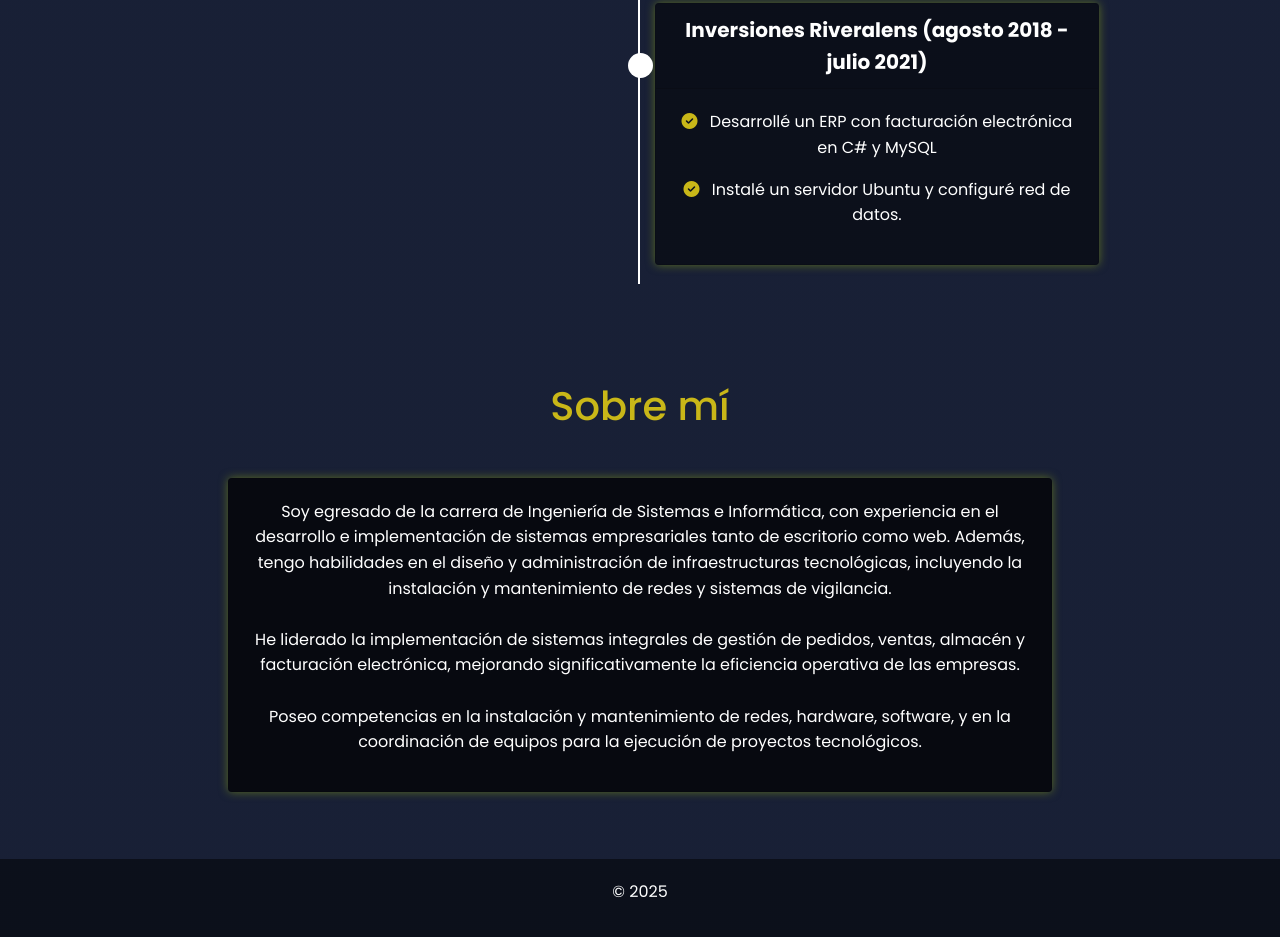
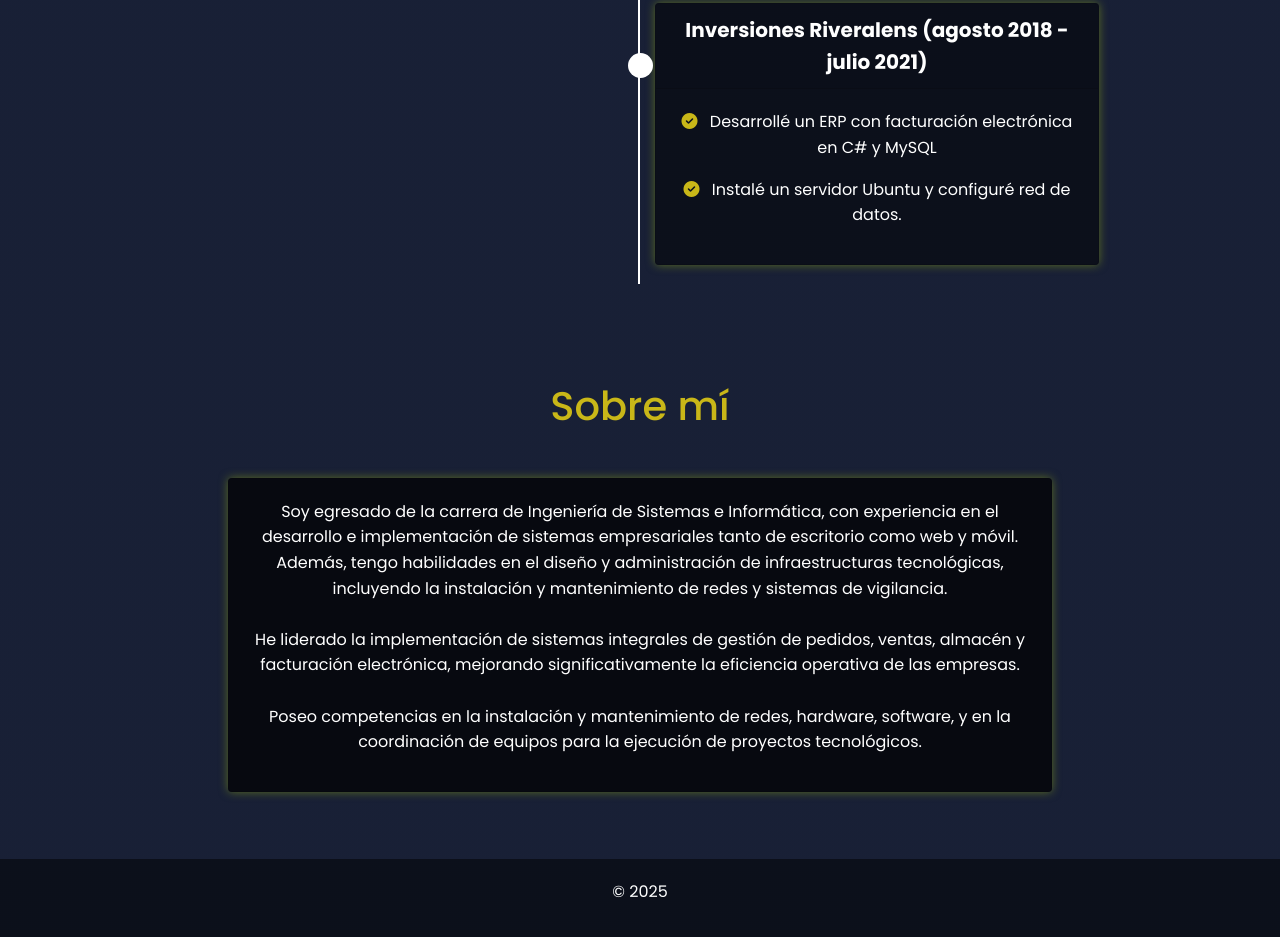
Before and after one commit to betoab728/porfolio, a plain HTML site: page index.html in a window 1280 px wide. Shown: the part 4457-5394 px from the top of the page. Drawn offline with nearby package versions, Linux system fonts and the light colour scheme.

Commit message:
actualizacion datos formacion academica exp

```diff
--- a/index.html
+++ b/index.html
@@ -489,7 +489,7 @@
                 <div class="card bg-dark text-white">
                     <div class="card-body">
                         <p class="about-me-text">
-                            Soy egresado de la carrera de Ingeniería de Sistemas e Informática, con experiencia en el desarrollo e implementación de sistemas empresariales tanto de escritorio como web. Además, tengo habilidades en el diseño y administración de infraestructuras tecnológicas, incluyendo la instalación y mantenimiento de redes y sistemas de vigilancia.
+                            Soy egresado de la carrera de Ingeniería de Sistemas e Informática, con experiencia en el desarrollo e implementación de sistemas empresariales tanto de escritorio como web y móvil. Además, tengo habilidades en el diseño y administración de infraestructuras tecnológicas, incluyendo la instalación y mantenimiento de redes y sistemas de vigilancia.
                             <br><br>
                             He liderado la implementación de sistemas integrales de gestión de pedidos, ventas, almacén y facturación electrónica, mejorando significativamente la eficiencia operativa de las empresas.
                             <br><br>
```
